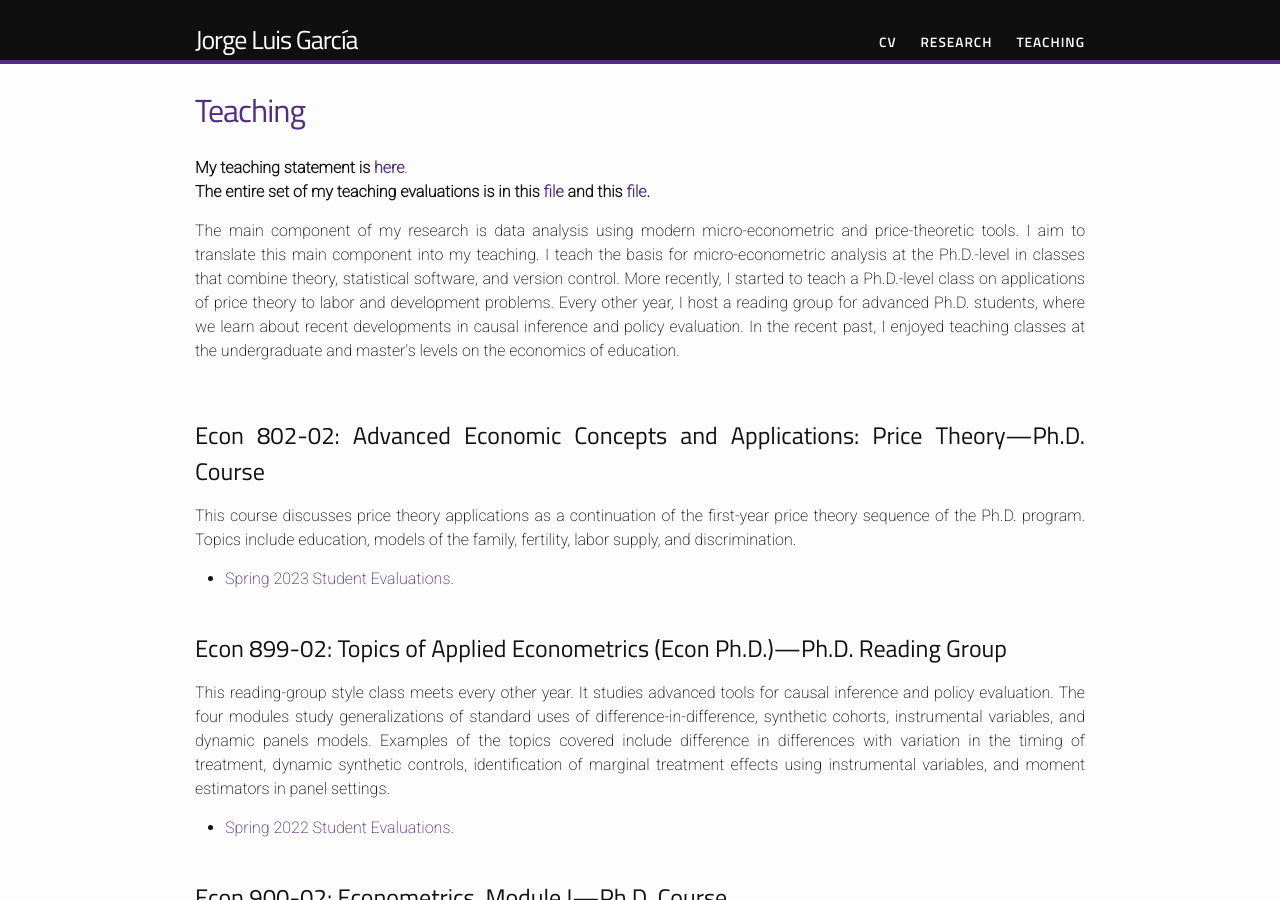
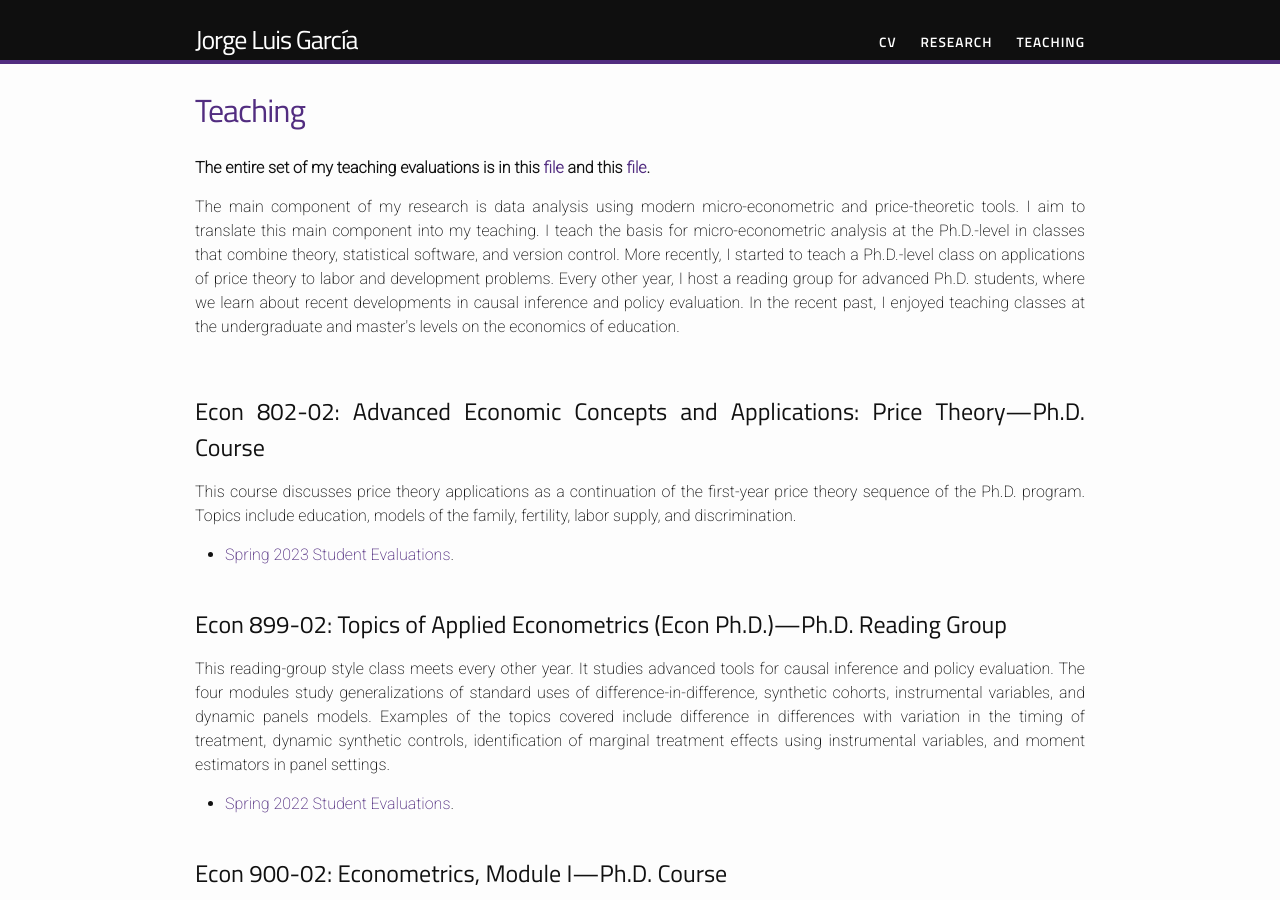
Before and after one commit to jorgelgarcia/jorgelgarcia.github.io, a Jekyll site: the page built from teaching.md, in a window 1280 px wide and 900 px high. Built offline with Jekyll 4.4.1, drawn with Linux system fonts in a browser that asks for light colours; nearby versions of some CDN libraries; some web fonts are replaced.

Commit message:
simplify more

```diff
--- a/teaching.md
+++ b/teaching.md
@@ -4,8 +4,6 @@ title: Teaching
 permalink: /teaching/
 ---
 <style>body {text-align: justify}</style>
-<b>My teaching statement is <a href="https://www.dropbox.com/s/z0eeahtcu0c0n20/garcia_teachingstatement.pdf?dl=0">here</a></b>.
-<br>
 <b>The entire set of my teaching evaluations is in this <a href="https://www.dropbox.com/scl/fi/imzsbudduhvi2w4wyagc5/garcia_teachingevaluations_file1.pdf?rlkey=kqlf4ehz4cxaxaqn4vw8wlks6&dl=0">file</a> and this <a href="https://www.dropbox.com/scl/fi/yjf5ameol1re7no0yzcnw/garcia_teachingevaluations_file2.pdf?rlkey=h7vfc2pe7h7i1xnnx3naujzxs&dl=0">file</a>.</b>
 <br>
 <p align="justify">
```
Also changed, not shown: research.md (+0 -3 lines).
